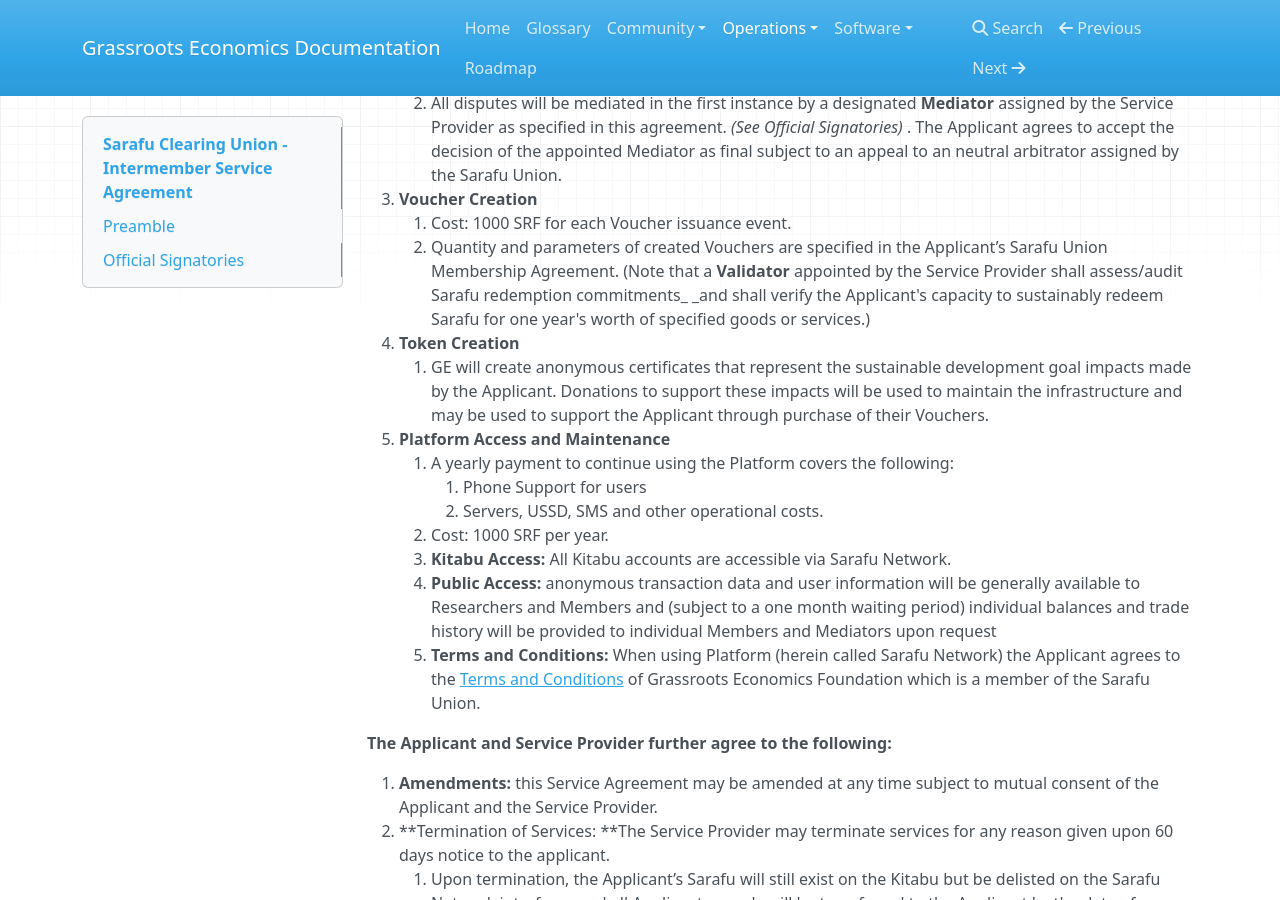
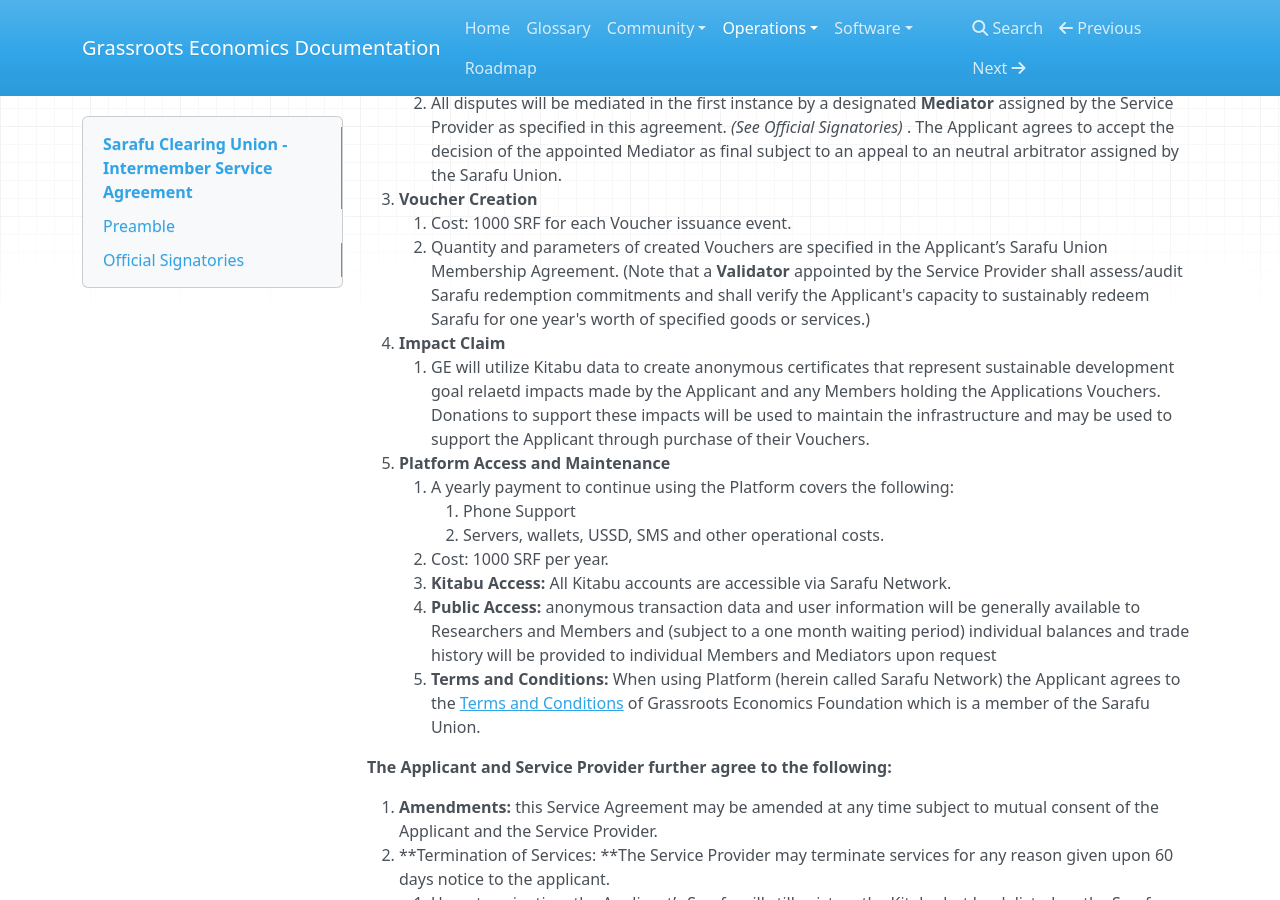
Before and after one commit to grassrootseconomics/docs.grassecon.org, an MkDocs documentation site: the page built from docs/scu_intermember.md, in a window 1280 px wide and 900 px high, scrolled down 470 px. Built offline with MkDocs 1.6.1, drawn with Linux system fonts in a browser that asks for light colours; nearby versions of some CDN libraries.

Commit message:
clean up intermember agreement

```diff
--- a/docs/scu_intermember.md
+++ b/docs/scu_intermember.md
@@ -20,21 +20,19 @@
     2. All disputes will be mediated in the first instance by a designated **Mediator** assigned by the Service Provider as specified in this agreement. _(See Official Signatories)_ . The Applicant agrees to accept the decision of the appointed Mediator as final subject to an appeal to an neutral arbitrator assigned by the Sarafu Union.
 1. **Voucher Creation**
     3. Cost: 1000 SRF for each Voucher issuance event.
-    4. Quantity and parameters of created Vouchers are specified in the Applicant’s Sarafu Union Membership Agreement. (Note that a **Validator** appointed by the Service Provider shall assess/audit Sarafu redemption commitments_ _and shall verify the Applicant's capacity to sustainably redeem Sarafu for one year's worth of specified goods or services.)
-2. **Token Creation**
-    5. GE will create anonymous certificates that represent the sustainable development goal impacts made by the Applicant. Donations to support these impacts will be used to maintain the infrastructure and may be used to support the Applicant through purchase of their Vouchers.
+    4. Quantity and parameters of created Vouchers are specified in the Applicant’s Sarafu Union Membership Agreement. (Note that a **Validator** appointed by the Service Provider shall assess/audit Sarafu redemption commitments and shall verify the Applicant's capacity to sustainably redeem Sarafu for one year's worth of specified goods or services.)
+2. **Impact Claim**
+    5. GE will utilize Kitabu data to create anonymous certificates that represent sustainable development goal relaetd impacts made by the Applicant and any Members holding the Applications Vouchers. Donations to support these impacts will be used to maintain the infrastructure and may be used to support the Applicant through purchase of their Vouchers.
 3. **Platform Access and Maintenance**
     6. A yearly payment to continue using the Platform covers the following:
-        1. Phone Support for users
-        2. Servers, USSD, SMS and other operational costs.
+        1. Phone Support
+        2. Servers, wallets, USSD, SMS and other operational costs.
     7. Cost: 1000 SRF per year.
     8. **Kitabu Access:** All Kitabu accounts are accessible via Sarafu Network.
     9. **Public Access:** anonymous transaction data and user information will be generally available to Researchers and Members and (subject to a one month waiting period) individual balances and trade history will be provided to individual Members and Mediators upon request
     10. **Terms and Conditions:** When using Platform (herein called Sarafu Network) the Applicant agrees to the [Terms and Conditions](http://grassrootseconomics.org/tos) of Grassroots Economics Foundation which is a member of the Sarafu Union.
 
 **The Applicant and Service Provider further agree to the following:**
-
-
 
 1. **Amendments:** this Service Agreement may be amended at any time subject to mutual consent of the Applicant and the Service Provider.
 2. **Termination of Services: **The Service Provider may terminate services for any reason given upon 60 days notice to the applicant.
```
Also changed, not shown: docs/glossary.md (+1 -1 lines), docs/scu_member_csp.md (+2 -2 lines), docs/scu_member_group.md (+3 -3 lines).
